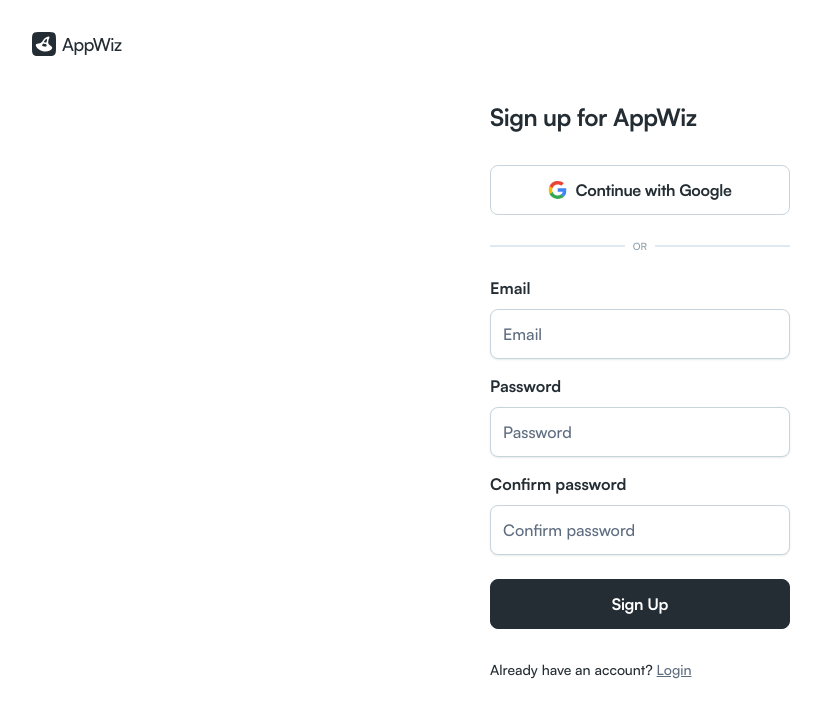
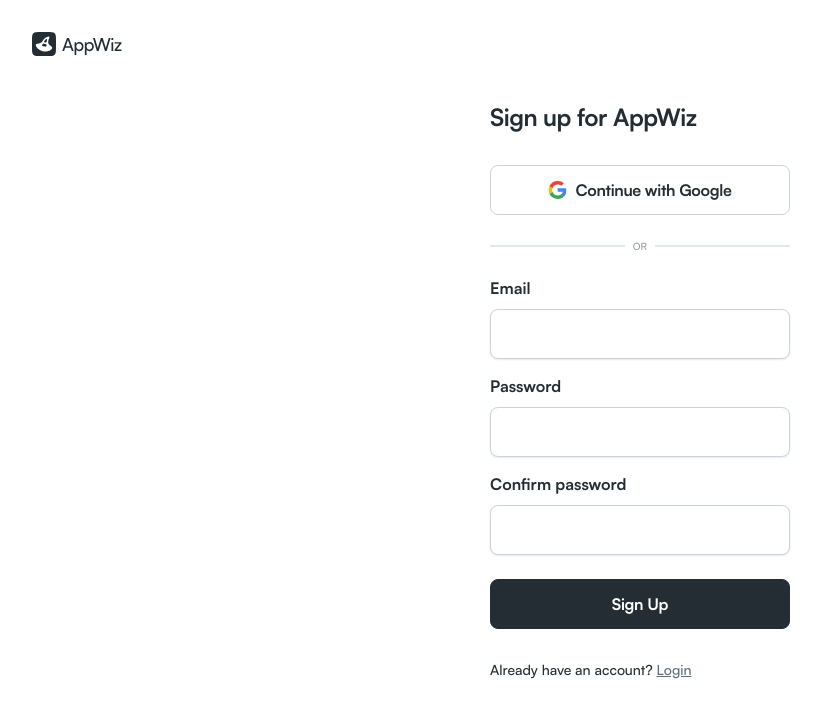
Before and after one commit to bztravis/appwiz-web, a Next.js app: page /sign-up in a window 1280 px wide. Shown: the top 718 px of the page, without its empty margins (0-821 px from the left). Built offline with nearby package versions, Linux system fonts and the light colour scheme.

Commit message:
Remove placeholders

```diff
--- a/src/app/(auth)/sign-up/page.tsx
+++ b/src/app/(auth)/sign-up/page.tsx
@@ -40,24 +40,13 @@
           <form>
             <HatFlex.Col align="stretch" gap="lg">
               <HatFlex.Col gap="md">
-                <HatTextInput
-                  size="lg"
-                  label="Email"
-                  placeholder="Email"
-                  type="email"
-                />
+                <HatTextInput size="lg" label="Email" type="email" />
 
-                <HatTextInput
-                  size="lg"
-                  label="Password"
-                  placeholder="Password"
-                  type="password"
-                />
+                <HatTextInput size="lg" label="Password" type="password" />
 
                 <HatTextInput
                   size="lg"
                   label="Confirm password"
-                  placeholder="Confirm password"
                   type="password"
                 />
               </HatFlex.Col>
--- a/src/hat/HatTextInput/index.tsx
+++ b/src/hat/HatTextInput/index.tsx
@@ -40,6 +40,7 @@
           disabled={disabled}
           required={required}
           id={inputId}
+          // todo: add name field
         />
       </HatFlex.Col>
     </div>
```
